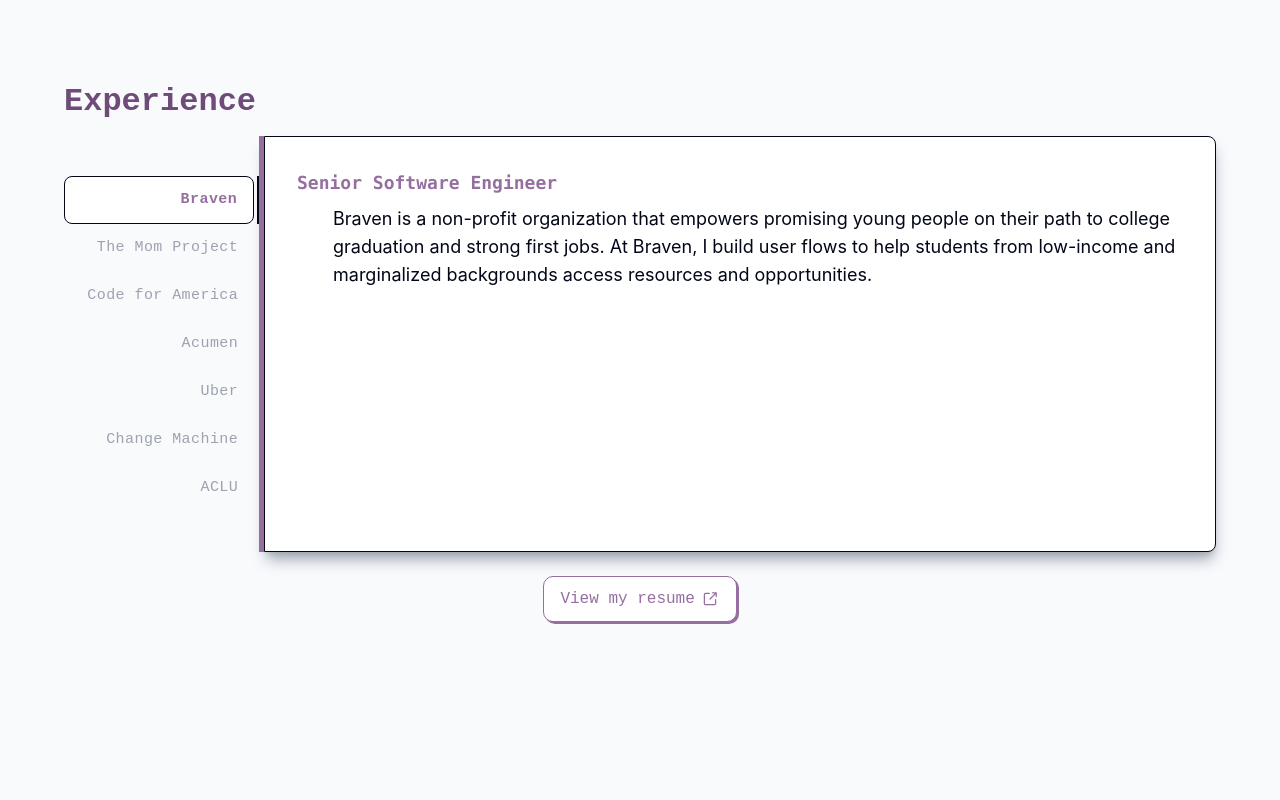
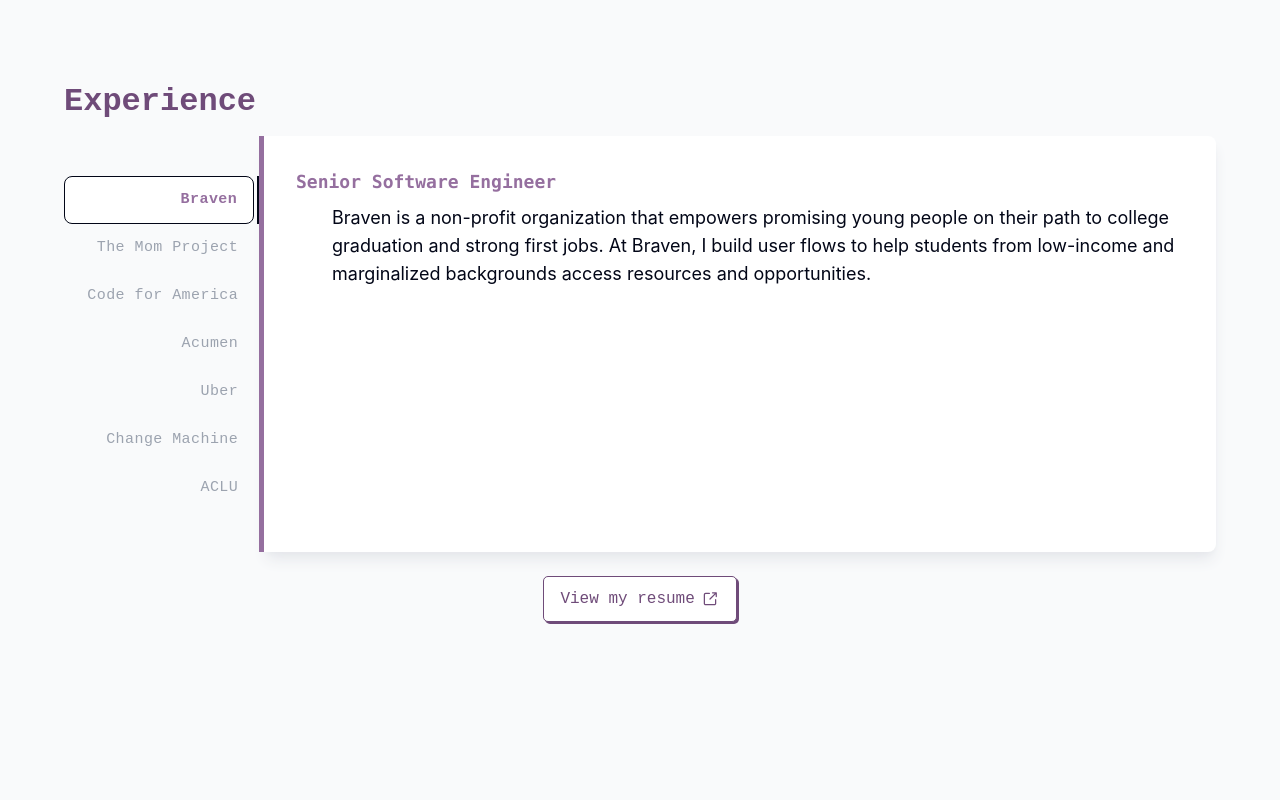
Before and after one commit to fionatagious/fiona.works, a Next.js app: page / in a window 1280 px wide. Shown: the part 1180-1980 px from the top of the page. Built offline with nearby package versions, Linux system fonts and the light colour scheme.

Commit message:
change page colors

```diff
--- a/components/ExperiencePanel.js
+++ b/components/ExperiencePanel.js
@@ -139,7 +139,7 @@
             key={item.index}
             value={value}
             index={item.index}
-            className="bg-white border rounded-tr-lg rounded-br-lg border-slate-950 p-2 z-4 shadow-lg shadow-gray-400"
+            className="bg-white rounded-tr-lg rounded-br-lg p-2 z-4 shadow-lg shadow-gray-200"
           >
             <div className="text-mauve font-mono font-bold text-lg">
               {item.jobTitle}
--- a/components/buttons/EmailButton.js
+++ b/components/buttons/EmailButton.js
@@ -18,7 +18,7 @@
 
 EmailButton.defaultProps = {
   buttonLabel: "Email me",
-  buttonColor: "#956f9f",
+  buttonColor: "#6f4b79",
 };
 
 export default EmailButton;
--- a/components/buttons/ResumeButton.js
+++ b/components/buttons/ResumeButton.js
@@ -25,7 +25,7 @@
 
 ResumeButton.defaultProps = {
   buttonLabel: "View my resume",
-  buttonColor: "#956f9f",
+  buttonColor: "#6f4b79",
 };
 
 export default ResumeButton;
--- a/components/buttons/StyledButton.js
+++ b/components/buttons/StyledButton.js
@@ -6,7 +6,7 @@
   color: ${(props) => `${props.buttonColor}`};
   background-color: #fff;
   border: ${(props) => `1px solid ${props.buttonColor}`};
-  border-radius: 10px;
+  border-radius: 5px;
   padding: 0.75rem 1rem;
   line-height: 1;
   text-decoration: none;
--- a/components/icons/ExternalLinkIcon.js
+++ b/components/icons/ExternalLinkIcon.js
@@ -7,7 +7,7 @@
       viewBox="0 0 64 64"
       width="20px"
       height="20px"
-      fill="#956f9f"
+      fill="#6f4b79"
       style={{ marginLeft: "0.3rem" }}
     >
       <path d="M 40 10 C 38.896 10 38 10.896 38 12 C 38 13.104 38.896 14 40 14 L 47.171875 14 L 30.585938 30.585938 C 29.804938 31.366938 29.804938 32.633063 30.585938 33.414062 C 30.976938 33.805063 31.488 34 32 34 C 32.512 34 33.023063 33.805062 33.414062 33.414062 L 50 16.828125 L 50 24 C 50 25.104 50.896 26 52 26 C 53.104 26 54 25.104 54 24 L 54 12 C 54 10.896 53.104 10 52 10 L 40 10 z M 18 12 C 14.691 12 12 14.691 12 18 L 12 46 C 12 49.309 14.691 52 18 52 L 46 52 C 49.309 52 52 49.309 52 46 L 52 34 C 52 32.896 51.104 32 50 32 C 48.896 32 48 32.896 48 34 L 48 46 C 48 47.103 47.103 48 46 48 L 18 48 C 16.897 48 16 47.103 16 46 L 16 18 C 16 16.897 16.897 16 18 16 L 30 16 C 31.104 16 32 15.104 32 14 C 32 12.896 31.104 12 30 12 L 18 12 z" />
--- a/pages/index.js
+++ b/pages/index.js
@@ -19,7 +19,7 @@
       </Head>
       <div className="w-full">
         <Navbar />
-        <div className="w-full bg-slate-50">
+        <div className="w-full bg-gray-50">
           <Grid
             container
             className="flex flex-col min-h-1/2 px-4 3xl:px-64 4xl:px-96 pt-24 sm:pt-32"
--- a/pages/writings/index.js
+++ b/pages/writings/index.js
@@ -20,7 +20,7 @@
         {articles.map((child) => (
           <div
             key={child.id}
-            className="media text-left text-sm sm:text-lg text-mauve min-w-[212px] w-[340px] sm:w-[200px] my-1 mx-1 p-5 border rounded-md border-gray-400 hover:border-slate-950 bg-white hover:cursor-pointer hover:translate-y-[-2px]"
+            className="media text-left text-sm sm:text-lg text-mauve min-w-[212px] w-[340px] sm:w-[200px] my-1 mx-1 p-5 border rounded-md border-gray-400 hover:border-slate-950 hover:brightness-75 bg-white hover:cursor-pointer hover:translate-y-[-2px]"
             onClick={() => {
               window.open(child.href, "_blank");
             }}
```
